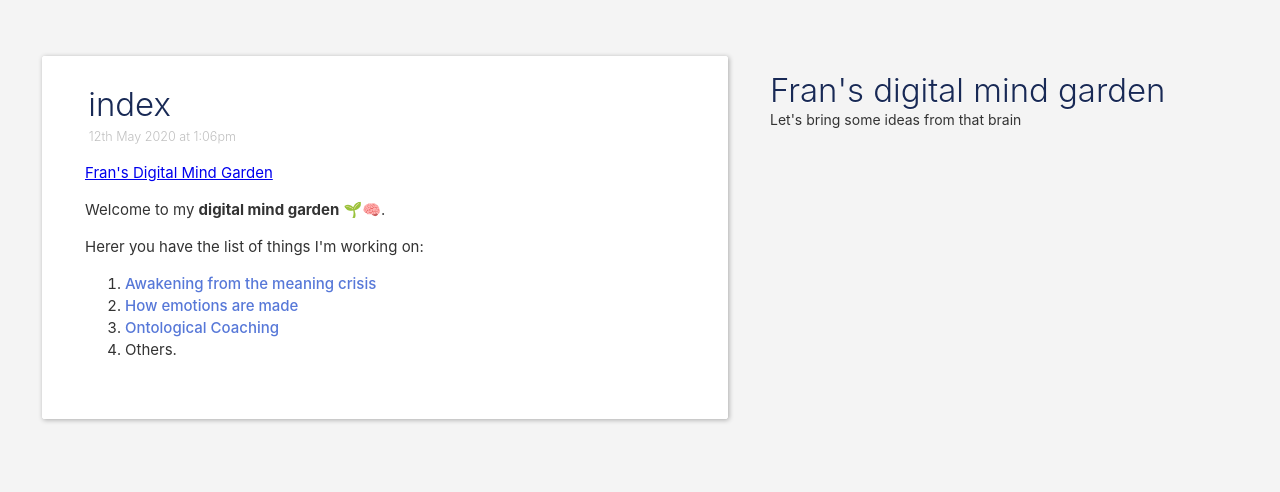
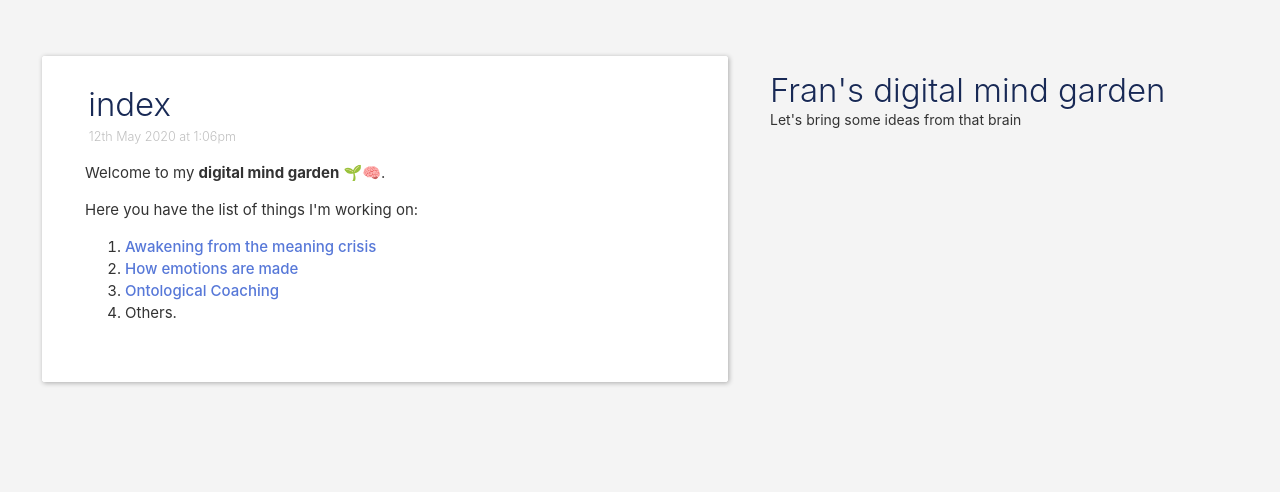
Before and after one commit to frandsalerno/frandsalerno.github.io, a plain HTML site: page index.html in a window 1280 px wide. Drawn offline with Linux system fonts and the light colour scheme.

Commit message:
Updating the index again

```diff
--- a/index.html
+++ b/index.html
@@ -26,9 +26,8 @@
 <div class="tc-tags-wrapper"></div>
 </div>
 
-<div class="tc-tiddler-body tc-reveal"><p><nav class="navbar navbar-expand-lg navbar-light bg-light">
-  <a class="navbar-brand" href="/">Fran's Digital Mind Garden</a>
-</nav></p><p>Welcome to my <strong>digital mind garden</strong> 🌱🧠.</p><p>Herer you have the list of things I'm working on:</p><ol><li><a class="tc-tiddlylink tc-tiddlylink-resolves" href="Awakening%2520from%2520the%2520meaning%2520crisis.html">Awakening from the meaning crisis</a></li><li><a class="tc-tiddlylink tc-tiddlylink-resolves" href="How%2520emotions%2520are%2520made.html">How emotions are made</a></li><li><a class="tc-tiddlylink tc-tiddlylink-resolves" href="Ontological%2520Coaching.html">Ontological Coaching</a></li><li>Others.</li></ol></div>
+<div class="tc-tiddler-body tc-reveal">
+	<p>Welcome to my <strong>digital mind garden</strong> 🌱🧠.</p><p>Here you have the list of things I'm working on:</p><ol><li><a class="tc-tiddlylink tc-tiddlylink-resolves" href="Awakening%2520from%2520the%2520meaning%2520crisis.html">Awakening from the meaning crisis</a></li><li><a class="tc-tiddlylink tc-tiddlylink-resolves" href="How%2520emotions%2520are%2520made.html">How emotions are made</a></li><li><a class="tc-tiddlylink tc-tiddlylink-resolves" href="Ontological%2520Coaching.html">Ontological Coaching</a></li><li>Others.</li></ol></div>
 
 
 
```
